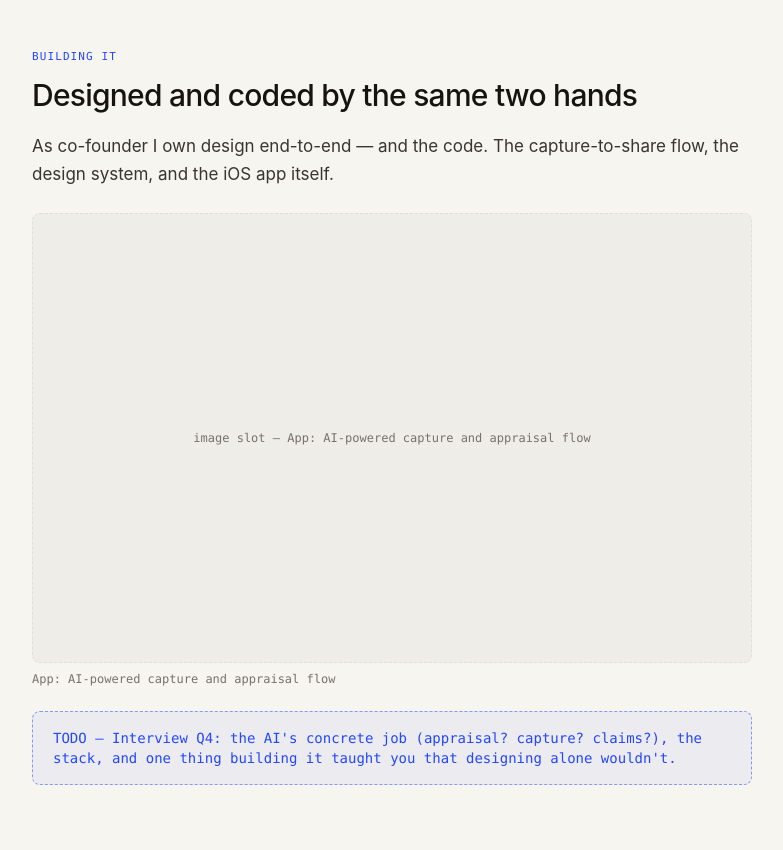
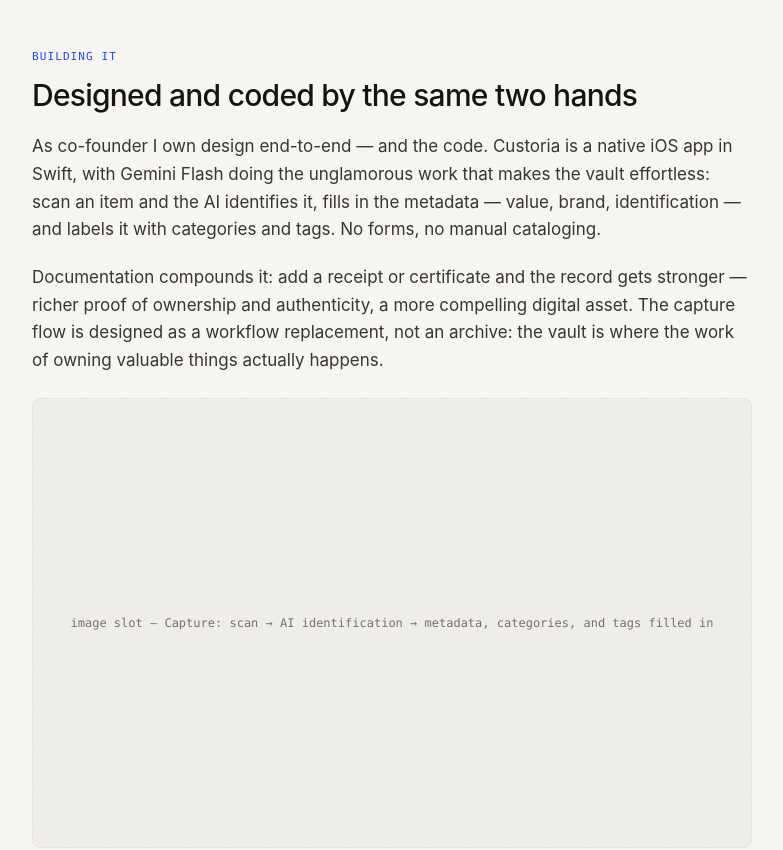
Before and after one commit to acaspx/portfolio-chops, a Next.js app: page /work/custoria in a window 1280 px wide. Shown: the part 2480-3330 px from the top of the page, without its empty margins (248-1031 px from the left). Built offline with nearby package versions, Linux system fonts and the light colour scheme.

Commit message:
Custoria: building section (Swift + Gemini Flash capture flow)

```diff
--- a/app/work/custoria/page.tsx
+++ b/app/work/custoria/page.tsx
@@ -91,14 +91,20 @@ export default function Custoria() {
 
       <Section id="building" kicker="Building it" title="Designed and coded by the same two hands">
         <p>
-          As co-founder I own design end-to-end — and the code. The capture-to-share
-          flow, the design system, and the iOS app itself.
+          As co-founder I own design end-to-end — and the code. Custoria is a
+          native iOS app in Swift, with Gemini Flash doing the unglamorous work
+          that makes the vault effortless: scan an item and the AI identifies it,
+          fills in the metadata — value, brand, identification — and labels it
+          with categories and tags. No forms, no manual cataloging.
         </p>
-        <ImageSlot caption="App: AI-powered capture and appraisal flow" />
-        <Todo>
-          Interview Q4: the AI's concrete job (appraisal? capture? claims?), the
-          stack, and one thing building it taught you that designing alone wouldn&apos;t.
-        </Todo>
+        <p>
+          Documentation compounds it: add a receipt or certificate and the record
+          gets stronger — richer proof of ownership and authenticity, a more
+          compelling digital asset. The capture flow is designed as a workflow
+          replacement, not an archive: the vault is where the work of owning
+          valuable things actually happens.
+        </p>
+        <ImageSlot caption="Capture: scan → AI identification → metadata, categories, and tags filled in" />
       </Section>
 
       <Section id="status" kicker="Where it stands" title="In review, and what's next">
```
